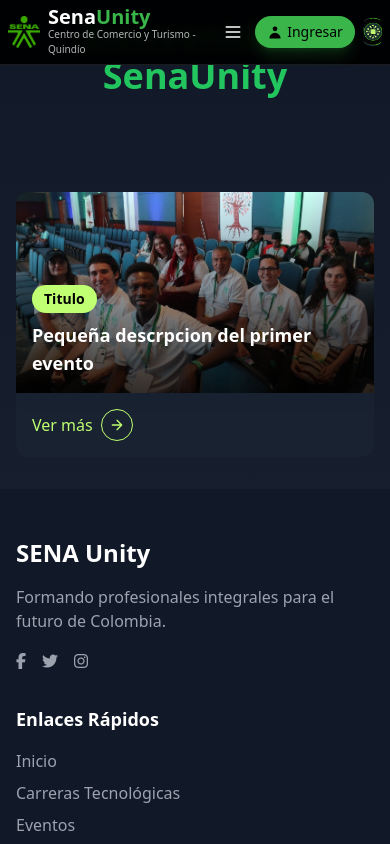
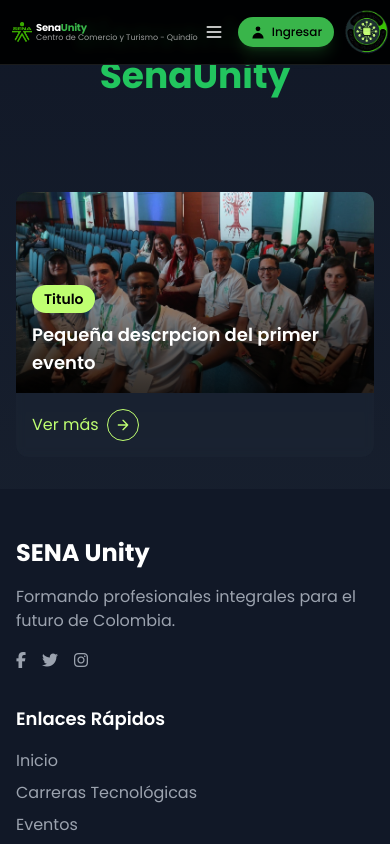
Before and after one commit to Julianmancipe10/FrontTalwind, a React (Vite) app: page /eventos in a window 390 px wide. Built offline with nearby package versions, Linux system fonts and the light colour scheme; no server answers.

Commit message:
Actualizacion de header, por distoricion de textos. actualizado y funcional.
responsividad en el apartado administracion.

```diff
--- a/src/Layouts/Header/Header.jsx
+++ b/src/Layouts/Header/Header.jsx
@@ -52,31 +52,33 @@
   return (
     <div className="w-full">
       <header className="fixed top-0 left-0 w-full bg-black/95 backdrop-blur-sm border-b border-white/10 z-50">
-        <div className="max-w-7xl mx-auto px-2 sm:px-4 md:px-6 lg:px-8">
-          <div className="flex items-center justify-between h-16 md:h-20">
-            {/* Logo Section */}
-            <Link to="/" className="flex items-center gap-2 sm:gap-3 hover:opacity-80 transition-all duration-300">
+        <div className="max-w-7xl mx-auto px-3 sm:px-4 lg:px-6 xl:px-8">
+          <div className="flex items-center justify-between h-16 sm:h-20">
+            {/* Logo Section - Estandarizado */}
+            <Link to="/" className="flex items-center gap-1 sm:gap-2 md:gap-3 hover:opacity-80 transition-all duration-300 min-w-0 flex-shrink-0 max-w-[55%] sm:max-w-[65%] md:max-w-none">
               <img
-                className="h-8 w-8 sm:h-10 sm:w-10 md:h-12 md:w-12 object-contain"
+                className="h-5 w-5 xs:h-6 xs:w-6 sm:h-7 sm:w-7 md:h-8 md:w-8 lg:h-9 lg:w-9 object-contain flex-shrink-0"
                 src={imgLogoSenaGreen}
                 alt="LogoSena"
               />
-              <div>
-                <h1 className="text-xl sm:text-2xl md:text-3xl font-bold text-white leading-none">
+              <div className="min-w-0 flex-1 overflow-hidden">
+                <h1 className="header-title text-[10px] xs:text-xs sm:text-sm md:text-base lg:text-lg font-bold whitespace-nowrap overflow-hidden text-ellipsis">
                   Sena<span className="text-[#39B54A]">Unity</span>
                 </h1>
-                <p className="text-[10px] sm:text-xs text-white/70">Centro de Comercio y Turismo - Quindío</p>
+                <p className="header-subtitle text-[8px] xs:text-[9px] sm:text-[10px] md:text-xs lg:text-sm text-white/60 leading-none truncate">
+                  Centro de Comercio y Turismo - Quindío
+                </p>
               </div>
             </Link>
 
             {/* Navigation Section - Desktop */}
-            <nav className="hidden md:flex items-center">
+            <nav className="hidden lg:flex items-center">
               <ul className="flex items-center gap-8">
                 <NavLink
                   to="/"
                   end
                   className={({isActive}) =>
-                    `text-base font-medium transition-all duration-300 ${isActive ? activeClassName : inactiveClassName}`
+                    `header-nav-link ${isActive ? activeClassName : inactiveClassName}`
                   }
                 >
                   Inicio
@@ -85,7 +87,7 @@
                   to="/horarios"
                   end
                   className={({isActive}) =>
-                    `text-base font-medium transition-all duration-300 ${isActive ? activeClassName : inactiveClassName}`
+                    `header-nav-link ${isActive ? activeClassName : inactiveClassName}`
                   }
                 >
                   Horarios
@@ -94,7 +96,7 @@
                   to="/eventos"
                   end
                   className={({isActive}) =>
-                    `text-base font-medium transition-all duration-300 ${isActive ? activeClassName : inactiveClassName}`
+                    `header-nav-link ${isActive ? activeClassName : inactiveClassName}`
                   }
                 >
                   Eventos y Noticias
@@ -105,7 +107,7 @@
                       to="/admin"
                       end
                       className={({isActive}) =>
-                        `text-base font-medium transition-all duration-300 ${isActive ? activeClassName : inactiveClassName}`
+                        `header-nav-link ${isActive ? activeClassName : inactiveClassName}`
                       }
                     >
                       Administración
@@ -125,13 +127,13 @@
               </ul>
             </nav>
 
-            {/* User Section */}
-            <div className="flex items-center gap-2 sm:gap-4 md:gap-6">
+            {/* User Section - Estandarizado */}
+            <div className="flex items-center gap-2 sm:gap-3 md:gap-4 flex-shrink-0">
               {/* Botón de validaciones para administradores (móvil) */}
               {user?.rol === 'administrador' && pendingValidationsCount > 0 && (
                 <Link
                   to="/admin/validations"
-                  className="md:hidden relative bg-red-500 hover:bg-red-600 text-white p-2 rounded-full transition-colors"
+                  className="lg:hidden relative bg-red-500 hover:bg-red-600 text-white p-1.5 sm:p-2 rounded-full transition-colors flex-shrink-0"
                   title={`${pendingValidationsCount} solicitud(es) pendiente(s)`}
                 >
                   <svg xmlns="http://www.w3.org/2000/svg" className="h-4 w-4" fill="none" viewBox="0 0 24 24" stroke="currentColor">
@@ -146,7 +148,7 @@
               {/* Botón de menú móvil */}
               <button
                 onClick={() => setIsMenuOpen(!isMenuOpen)}
-                className="md:hidden text-white p-1 sm:p-2"
+                className="lg:hidden text-white p-1.5 sm:p-2 hover:bg-white/10 rounded-lg transition-colors flex-shrink-0"
               >
                 <svg
                   xmlns="http://www.w3.org/2000/svg"
@@ -164,24 +166,25 @@
               </button>
 
               {user ? (
-                <div className="flex items-center gap-2 sm:gap-4">
+                <div className="flex items-center gap-2 sm:gap-3 md:gap-4">
                   <Link
                     to="/profile"
-                    className="flex items-center gap-2 sm:gap-3 py-1.5 sm:py-2 px-2 sm:px-4 rounded-full bg-white/5 hover:bg-white/10 transition-all duration-300"
+                    className="flex items-center gap-2 sm:gap-3 py-1.5 sm:py-2 px-2 sm:px-3 md:px-4 rounded-full bg-white/5 hover:bg-white/10 transition-all duration-300 min-w-0"
                   >
-                    <div className="relative">
+                    <div className="relative flex-shrink-0">
                       <img
                         src={user.avatar_url || imgUsuario}
                         alt="Perfil"
                         className="w-6 h-6 sm:w-8 sm:h-8 rounded-full object-cover ring-2 ring-[#39B54A]"
                       />
-                      <div className="absolute -bottom-1 -right-1 w-3 h-3 sm:w-4 sm:h-4 bg-[#39B54A] rounded-full flex items-center justify-center">
-                        <div className="w-1.5 h-1.5 sm:w-2 sm:h-2 rounded-full bg-black"></div>
+                      <div className="absolute -bottom-0.5 -right-0.5 sm:-bottom-1 sm:-right-1 w-3 h-3 sm:w-4 sm:h-4 bg-[#39B54A] rounded-full flex items-center justify-center">
+                        <div className="w-1 h-1 sm:w-2 sm:h-2 rounded-full bg-black"></div>
                       </div>
                     </div>
-                    <span className="hidden md:block text-sm font-medium text-white">
-                      {user.nombre} {user.rol && (
-                        <span className="text-xs text-[#39B54A] capitalize">
+                    <span className="hidden md:block min-w-0">
+                      <span className="header-user-name block">{user.nombre}</span>
+                      {user.rol && (
+                        <span className="header-user-role block">
                           ({user.rol})
                         </span>
                       )}
@@ -189,9 +192,10 @@
                   </Link>
                   <button
                     onClick={handleLogout}
-                    className="text-white/70 hover:text-white transition-all duration-300"
+                    className="text-white/70 hover:text-white transition-all duration-300 p-1.5 sm:p-2 flex-shrink-0"
+                    title="Cerrar sesión"
                   >
-                    <svg xmlns="http://www.w3.org/2000/svg" className="h-6 w-6" fill="none" viewBox="0 0 24 24" stroke="currentColor">
+                    <svg xmlns="http://www.w3.org/2000/svg" className="h-5 w-5 sm:h-6 sm:w-6" fill="none" viewBox="0 0 24 24" stroke="currentColor">
                       <path strokeLinecap="round" strokeLinejoin="round" strokeWidth={2} d="M17 16l4-4m0 0l-4-4m4 4H7m6 4v1a3 3 0 01-3 3H6a3 3 0 01-3-3V7a3 3 0 013-3h4a3 3 0 013 3v1" />
                     </svg>
                   </button>
@@ -199,12 +203,12 @@
               ) : (
                 <Link
                   to="/LoginPage"
-                  className="flex items-center gap-1 sm:gap-2 bg-[#39B54A] hover:bg-[#2d8f3a] text-black font-medium py-1.5 sm:py-2 px-3 sm:px-4 rounded-full transition-all duration-300 shadow-lg shadow-[#39B54A]/20"
+                  className="flex items-center gap-1.5 sm:gap-2 bg-[#39B54A] hover:bg-[#2d8f3a] text-black font-medium py-1.5 sm:py-2 px-3 sm:px-4 rounded-full transition-all duration-300 shadow-lg shadow-[#39B54A]/20 flex-shrink-0"
                 >
                   <svg xmlns="http://www.w3.org/2000/svg" className="h-4 w-4 sm:h-5 sm:w-5" viewBox="0 0 20 20" fill="currentColor">
                     <path fillRule="evenodd" d="M10 9a3 3 0 100-6 3 3 0 000 6zm-7 9a7 7 0 1114 0H3z" clipRule="evenodd" />
                   </svg>
-                  <span className="text-sm sm:text-base">Ingresar</span>
+                  <span className="text-xs sm:text-sm header-nav-link">Ingresar</span>
                 </Link>
               )}
 
@@ -214,7 +218,7 @@
                 className="transition-transform duration-300 hover:scale-110"
               >
                 <img
-                  className="h-8 w-8 sm:h-10 sm:w-10 md:h-12 md:w-12 rounded-full object-cover"
+                  className="h-12 w-12 rounded-full object-cover"
                   src={imgLogo}
                   alt="SenaUnity"
                 />
@@ -224,14 +228,14 @@
         </div>
 
         {/* Menú móvil */}
-        <div className={`md:hidden bg-black/95 transition-all duration-300 ${isMenuOpen ? 'max-h-screen py-4' : 'max-h-0 overflow-hidden'}`}>
+        <div className={`lg:hidden bg-black/95 transition-all duration-300 ${isMenuOpen ? 'max-h-screen py-4' : 'max-h-0 overflow-hidden'}`}>
           <nav className="px-4">
             <ul className="flex flex-col space-y-4">
               <NavLink
                 to="/"
                 end
                 className={({isActive}) =>
-                  `text-base font-medium transition-all duration-300 ${isActive ? activeClassName : inactiveClassName}`
+                  `header-nav-link py-2 ${isActive ? activeClassName : inactiveClassName}`
                 }
                 onClick={() => setIsMenuOpen(false)}
               >
@@ -241,7 +245,7 @@
                 to="/horarios"
                 end
                 className={({isActive}) =>
-                  `text-base font-medium transition-all duration-300 ${isActive ? activeClassName : inactiveClassName}`
+                  `header-nav-link py-2 ${isActive ? activeClassName : inactiveClassName}`
                 }
                 onClick={() => setIsMenuOpen(false)}
               >
@@ -251,7 +255,7 @@
                 to="/eventos"
                 end
                 className={({isActive}) =>
-                  `text-base font-medium transition-all duration-300 ${isActive ? activeClassName : inactiveClassName}`
+                  `header-nav-link py-2 ${isActive ? activeClassName : inactiveClassName}`
                 }
                 onClick={() => setIsMenuOpen(false)}
               >
@@ -263,7 +267,7 @@
                     to="/admin"
                     end
                     className={({isActive}) =>
-                      `text-base font-medium transition-all duration-300 ${isActive ? activeClassName : inactiveClassName}`
+                      `header-nav-link py-2 ${isActive ? activeClassName : inactiveClassName}`
                     }
                     onClick={() => setIsMenuOpen(false)}
                   >
@@ -273,7 +277,7 @@
                   {user?.rol === 'administrador' && pendingValidationsCount > 0 && (
                     <Link
                       to="/admin/validations"
-                      className="block mt-2 ml-4 text-sm text-red-400 hover:text-red-300 transition-colors"
+                      className="block mt-2 ml-4 text-sm text-red-400 hover:text-red-300 transition-colors py-1"
                       onClick={() => setIsMenuOpen(false)}
                     >
                       ⚠️ {pendingValidationsCount} validación(es) pendiente(s)
@@ -285,7 +289,9 @@
           </nav>
         </div>
       </header>
-      <div className="h-16 md:h-20"></div>
+
+      {/* Spacer para evitar que el contenido se oculte detrás del header fijo */}
+      <div className="h-16 sm:h-20"></div>
     </div>
   )
 }
--- a/src/Pages/Home/Home.jsx
+++ b/src/Pages/Home/Home.jsx
@@ -35,7 +35,6 @@
 
   return (
     <div className="min-h-screen w-full flex flex-col font-poppins bg-[#1a1f2e] text-white">
-      <link href="https://fonts.googleapis.com/css2?family=Poppins:wght@400;500;600;700;800;900&display=swap" rel="stylesheet" />
       <Header />
 
       {/* Hero Section */}
--- a/src/index.css
+++ b/src/index.css
@@ -1,4 +1,4 @@
-@import url('https://fonts.googleapis.com/css2?family=Poppins:wght@400;500;600;700&display=swap');
+@import url('https://fonts.googleapis.com/css2?family=Poppins:wght@300;400;500;600;700;800;900&display=swap');
 @tailwind base;
 @tailwind components;
 @tailwind utilities;
@@ -15,11 +15,13 @@
   background-position: center;
   background-repeat: no-repeat;
   background-attachment: fixed;
+  font-family: 'Poppins', sans-serif;
 }
 
 #root {
   width: 100%;
   height: 100%;
+  overflow-x: hidden;
 }
 
 * {
@@ -30,3 +32,81 @@
 *, *::before, *::after {
   box-sizing: inherit;
 }
+
+/* Clases específicas para el Header para asegurar consistencia */
+@layer components {
+  .header-title {
+    @apply text-lg sm:text-xl md:text-2xl lg:text-3xl font-bold text-white leading-tight;
+    font-family: 'Poppins', sans-serif !important;
+    font-weight: 700 !important;
+    letter-spacing: -0.025em;
+    word-break: break-word;
+    hyphens: auto;
+    max-width: 100%;
+  }
+
+  .header-subtitle {
+    @apply text-xs text-white/70;
+    font-family: 'Poppins', sans-serif !important;
+    font-weight: 400 !important;
+    word-break: break-word;
+    hyphens: auto;
+    max-width: 100%;
+    line-height: 1.3;
+  }
+
+  .header-nav-link {
+    @apply text-sm sm:text-base font-medium transition-all duration-300;
+    font-family: 'Poppins', sans-serif !important;
+    font-weight: 500 !important;
+    line-height: 1.5 !important;
+    white-space: nowrap;
+  }
+
+  .header-user-name {
+    @apply text-sm font-medium text-white truncate;
+    font-family: 'Poppins', sans-serif !important;
+    font-weight: 500 !important;
+    max-width: 120px;
+  }
+
+  .header-user-role {
+    @apply text-xs text-[#39B54A] capitalize truncate;
+    font-family: 'Poppins', sans-serif !important;
+    font-weight: 400 !important;
+  }
+}
+
+/* Clases adicionales para prevenir desbordamiento */
+@layer utilities {
+  .safe-area {
+    padding-left: env(safe-area-inset-left);
+    padding-right: env(safe-area-inset-right);
+  }
+
+  .scrollbar-hide {
+    -ms-overflow-style: none;
+    scrollbar-width: none;
+  }
+
+  .scrollbar-hide::-webkit-scrollbar {
+    display: none;
+  }
+
+  .text-balance {
+    text-wrap: balance;
+  }
+}
+
+/* Breakpoint personalizado para pantallas muy pequeñas */
+@media (min-width: 375px) {
+  .xs\:inline {
+    display: inline;
+  }
+  .xs\:hidden {
+    display: none;
+  }
+  .xs\:block {
+    display: block;
+  }
+}
```
Also changed, not shown: src/Pages/Admin/AdminPanel.jsx (+85 -25 lines).
